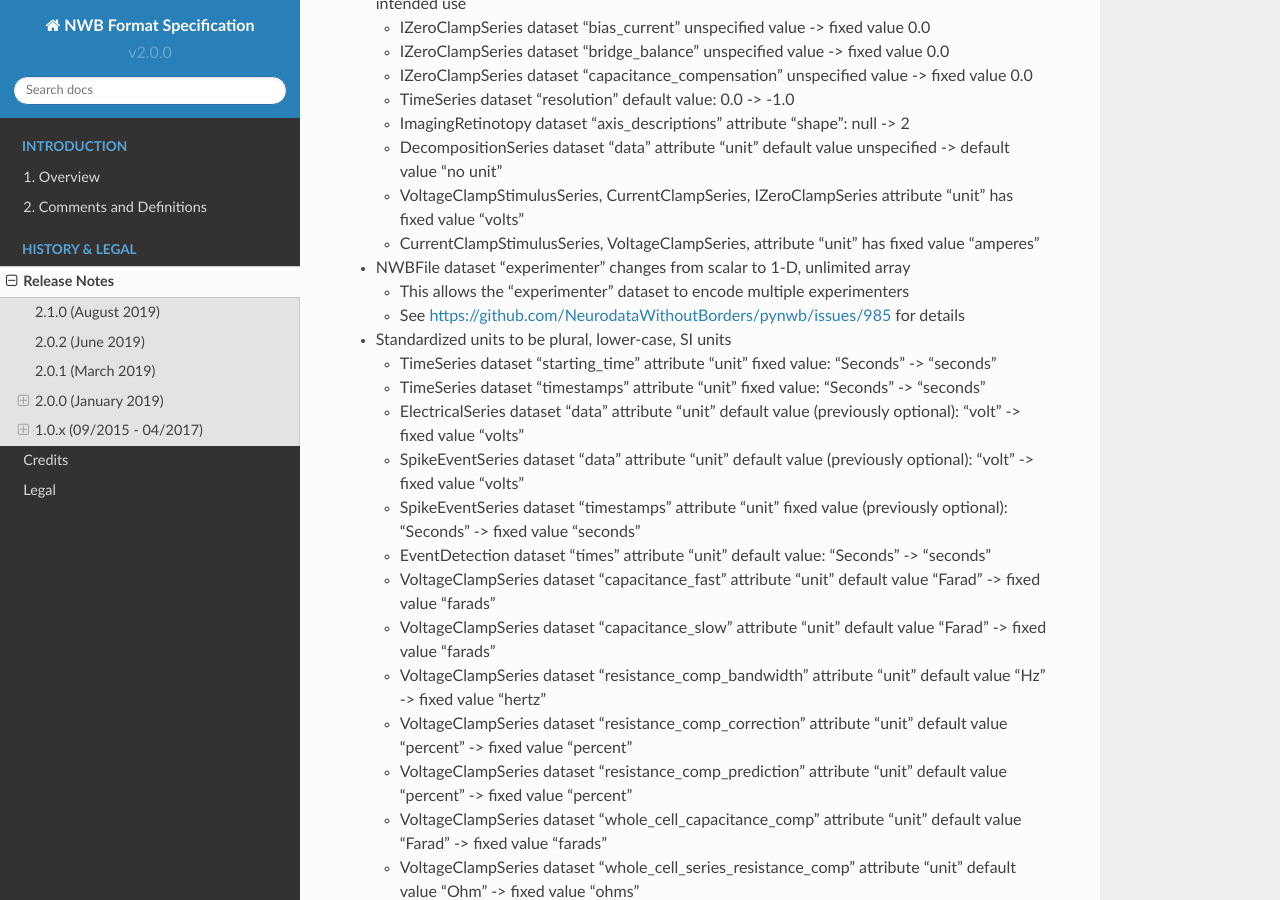
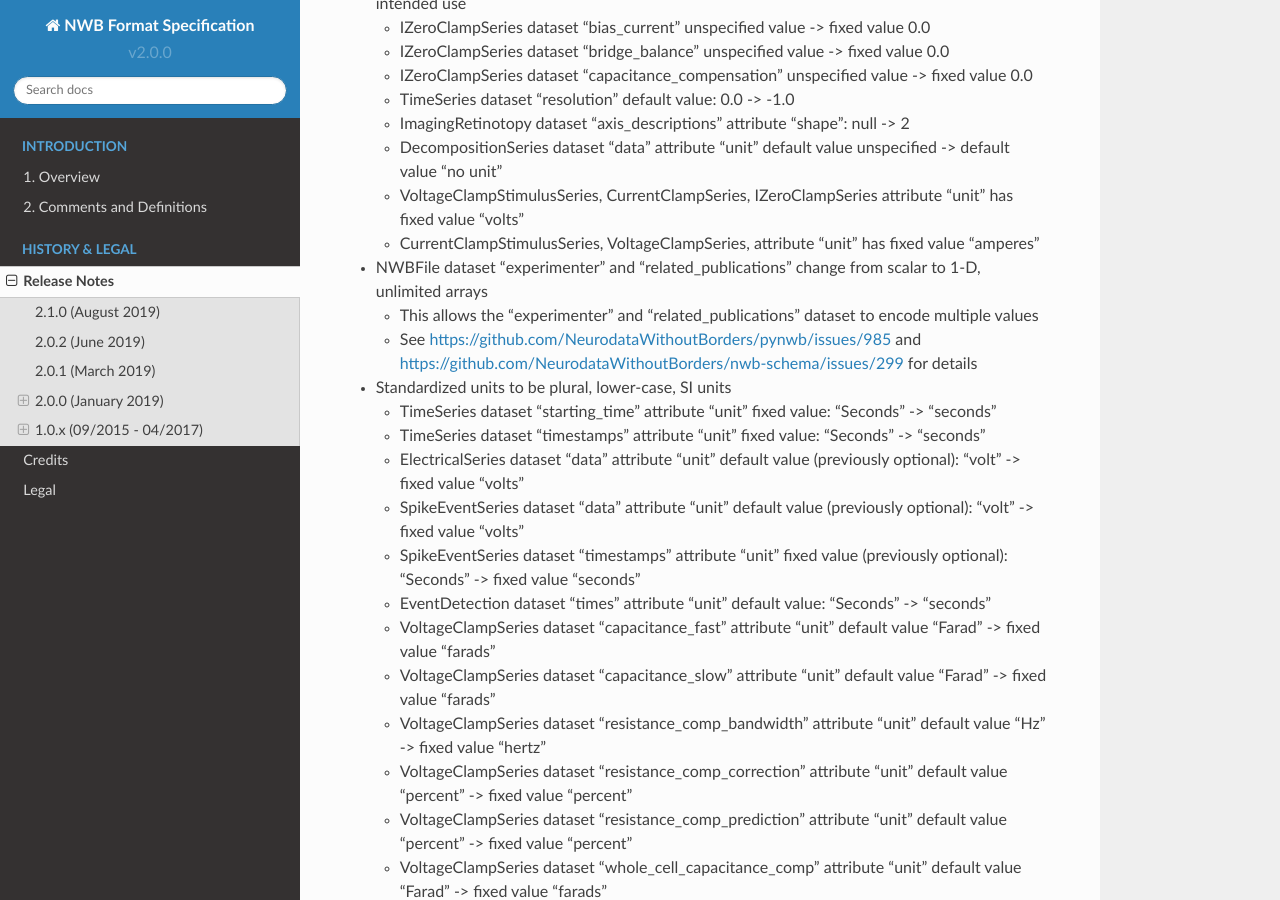
Before and after one commit to NeurodataWithoutBorders/nwb-schema, a Sphinx documentation site: the page built from docs/format/source/format_release_notes.rst, in a window 1280 px wide and 900 px high, scrolled down 776 px. Built offline with Sphinx 7.4.7 and the Read the Docs theme 2.0.0, drawn with Linux system fonts in a browser that asks for light colours.

Commit message:
Update version number in nwb.file.yaml, allow multiple pubs

```diff
--- a/docs/format/source/format_release_notes.rst
+++ b/docs/format/source/format_release_notes.rst
@@ -44,10 +44,10 @@ Release Notes
   - VoltageClampStimulusSeries, CurrentClampSeries, IZeroClampSeries attribute "unit" has fixed value "volts"
   - CurrentClampStimulusSeries, VoltageClampSeries, attribute "unit" has fixed value "amperes"
 
-- NWBFile dataset "experimenter" changes from scalar to 1-D, unlimited array
+- NWBFile dataset "experimenter" and "related_publications" change from scalar to 1-D, unlimited arrays
 
-  - This allows the "experimenter" dataset to encode multiple experimenters
-  - See https://github.com/NeurodataWithoutBorders/pynwb/issues/985 for details
+  - This allows the "experimenter" and "related_publications" dataset to encode multiple values
+  - See https://github.com/NeurodataWithoutBorders/pynwb/issues/985 and https://github.com/NeurodataWithoutBorders/nwb-schema/issues/299 for details
 
 - Standardized units to be plural, lower-case, SI units
 
```
Also changed, not shown: 1 other file.
